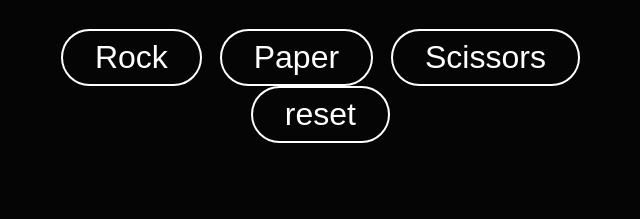
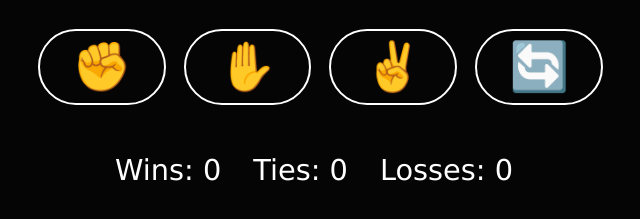
Before and after one commit to SiulDev/rock-paper-scissors, a plain HTML site: page index.html in a window 1280 px wide. Shown: the part 471-690 px from the top of the page, without its empty margins (326-966 px from the left). Drawn offline with Linux system fonts and the light colour scheme.

Commit message:
Refactor CSS for consistency and improve button font size; update HTML to include losses in score display; enhance JavaScript for score tracking and display functionality.

```diff
--- a/css/style.css
+++ b/css/style.css
@@ -1,36 +1,47 @@
-*{
+* {
   margin: 0;
   padding: 0;
   box-sizing: border-box;
 }
 
-body{
+body {
   margin: 20rem;
   text-align: center;
   background: #050505;
   font-family: Verdana, Geneva, Tahoma, sans-serif;
 }
 
-.title{
+.title {
   margin-bottom: 2rem;
   font-size: 4rem;
   color: white;
 }
 
-.btn{
+.btn {
   margin-left: 0.8rem;
   padding: 0.5rem 2rem;
-    font-size: 2rem;
-    color: white;
+  font-size: 3rem;
   background-color: transparent;
   border: 2px solid white;
   border-radius: 50px;
   transition: 0.3s ease-in-out;
 
-    &:hover{
+  &:hover {
     margin: 0 1.2rem;
     transform: scale(1.2);
-        color: #050505;
     background-color: white;
   }
 }
+
+.see-score {
+  margin-top: 3rem;
+  display: flex;
+  justify-content: center;
+  align-items: center;
+  gap: 2rem;
+
+  .see-score__p {
+    color: white;
+    font-size: 1.8rem;
+  }
+}
--- a/index.html
+++ b/index.html
@@ -1,20 +1,25 @@
 <!DOCTYPE html>
 <html lang="en">
-<head>
-    <meta charset="UTF-8">
-    <meta name="viewport" content="width=device-width, initial-scale=1.0">
-    <link rel="stylesheet" href="css/style.css">
+  <head>
+    <meta charset="UTF-8" />
+    <meta name="viewport" content="width=device-width, initial-scale=1.0" />
+    <link rel="stylesheet" href="css/style.css" />
     <title>Rock Paper Scissors</title>
-</head>
-<body>
+  </head>
+  <body>
+    <h1 class="title">Rock Paper Scissors</h1>
 
-    <h1 class="title" >Rock Paper Scissors</h1>
+    <button class="btn" id="rock">&#9994;</button>
+    <button class="btn" id="paper">&#9995;</button>
+    <button class="btn" id="scissors">&#9996;</button>
+    <button class="btn" id="reset">&#128260;</button>
 
-    <button class="btn" id="rock">Rock</button>
-    <button class="btn" id="paper">Paper</button>
-    <button class="btn" id="scissors">Scissors</button>
-    <button class="btn" id="reset">reset</button>
+    <div class="see-score">
+      <p class="see-score__p" id="wins">Wins: 0</p>
+      <p class="see-score__p" id="ties">Ties: 0</p>
+      <p class="see-score__p" id="losses">Losses: 0</p>
+    </div>
 
     <script src="js/script.js"></script>
-</body>
+  </body>
 </html>
--- a/js/script.js
+++ b/js/script.js
@@ -1,62 +1,74 @@
-const ROCK = document.getElementById('rock');
-const PAPER = document.getElementById('paper');
-const SCISSORS = document.getElementById('scissors')
-const RESET = document.getElementById('reset')
+const ROCK = document.getElementById("rock")
+const PAPER = document.getElementById("paper")
+const SCISSORS = document.getElementById("scissors")
+const RESET = document.getElementById("reset")
 
-let score = JSON.parse(localStorage.getItem('saveScore')) || {
+let score = JSON.parse(localStorage.getItem("saveScore")) || {
   wins: 0,
   ties: 0,
   losses: 0,
 }
 
-const GAME = function(playerMove) {
-    const RANDOM_NUMBER = Math.random();
-    let compMove = '';
+const GAME = function (playerMove) {
+  const RANDOM_NUMBER = Math.random()
+  let compMove = ""
 
-    if( RANDOM_NUMBER  < 1 / 3){
-        compMove = "rock";
-    } else if (RANDOM_NUMBER  < 2 / 3) {
-        compMove = "paper";
+  if (RANDOM_NUMBER < 1 / 3) {
+    compMove = "rock"
+  } else if (RANDOM_NUMBER < 2 / 3) {
+    compMove = "paper"
   } else {
-        compMove = "scissors";
+    compMove = "scissors"
   }
 
   function getResult(playerMove, compMove) {
-        if( playerMove === compMove){
-            return 'Tie';
+    if (playerMove === compMove) {
+      return "Tie"
     } else if (
-            (playerMove === 'rock' && compMove === 'scissors') ||
-            (playerMove === 'paper' && compMove === 'rock') ||
-            (playerMove === 'scissors' && compMove === 'paper')
+      (playerMove === "rock" && compMove === "scissors") ||
+      (playerMove === "paper" && compMove === "rock") ||
+      (playerMove === "scissors" && compMove === "paper")
     ) {
-            return 'You win!';
+      return "You win!"
     } else {
-            return 'You lost...';
+      return "You lost..."
     }
   }
 
   const IMP_RESULT = getResult(playerMove, compMove)
 
-    if( IMP_RESULT === 'You win!'){
-        score.wins += 1;
-    } else if ( IMP_RESULT === 'Tie'){
-        score.ties += 1;
+  if (IMP_RESULT === "You win!") {
+    score.wins += 1
+  } else if (IMP_RESULT === "Tie") {
+    score.ties += 1
   } else {
-        score.losses += 1;
+    score.losses += 1
   }
 
-    localStorage.setItem('saveScore', JSON.stringify(score))
+  localStorage.setItem("saveScore", JSON.stringify(score))
+  updateScoreDisplay()
 
-    console.log(`Player: ${playerMove} | Computer: ${compMove} | Result: ${IMP_RESULT}`);
-    console.log(`Wins: ${score.wins} | Ties: ${score.ties} | Losses: ${score.losses}`);
+  console.log(
+    `Player: ${playerMove} | Computer: ${compMove} | Result: ${IMP_RESULT}`
+  )
+  console.log(
+    `Wins: ${score.wins} | Ties: ${score.ties} | Losses: ${score.losses}`
+  )
 }
 
-ROCK.onclick = () => GAME('rock');
-PAPER.onclick = () => GAME('paper');
-SCISSORS.onclick = () => GAME('scissors');
+// Buttons
+ROCK.onclick = () => GAME("rock")
+PAPER.onclick = () => GAME("paper")
+SCISSORS.onclick = () => GAME("scissors")
 RESET.onclick = () => {
-    localStorage.removeItem('saveScore')
-    score = {wins: 0, ties: 0, losses: 0,}
-    console.log('Score Reset');
-    console.log(`Wins: ${score.wins} | Ties: ${score.ties} | Losses: ${score.losses}`);
+  localStorage.removeItem("saveScore")
+  score = { wins: 0, ties: 0, losses: 0 }
+  console.log("Score Reset")
+  updateScoreDisplay()
 }
+// see scores
+function updateScoreDisplay() {
+  document.getElementById("wins").innerHTML = `Wins: ${score.wins}`
+  document.getElementById("ties").innerHTML = `Ties: ${score.ties}`
+  document.getElementById("losses").innerHTML = `Losses: ${score.losses}`
+}
```
Lines whose indentation alone changed are shown as unchanged.
